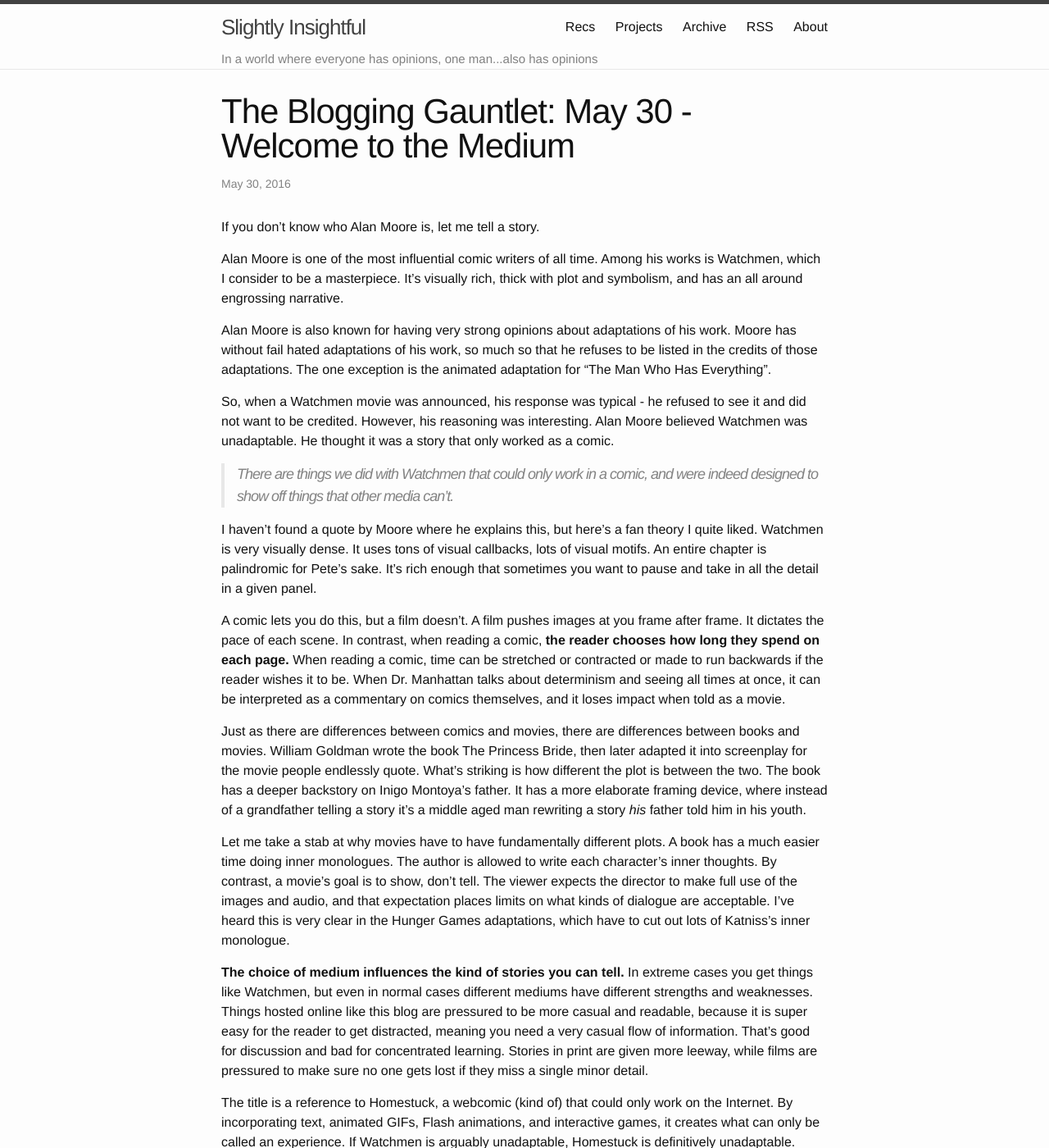
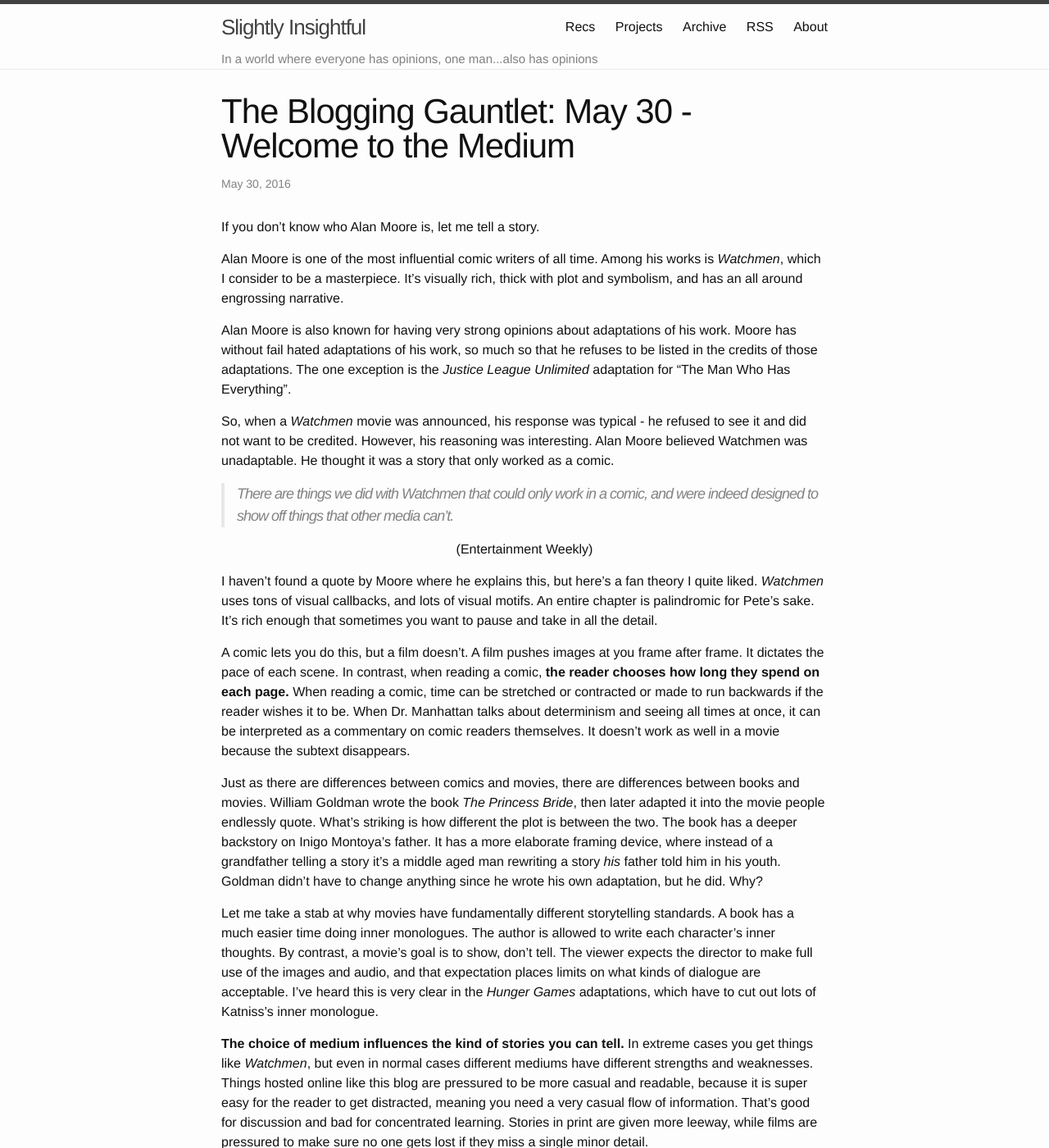
Before and after one commit to alexirpan/alexirpan.github.io, a Jekyll site: the page built from _posts/may2016/2016-05-30-may-30.markdown, in a window 1280 px wide and 1400 px high. Shown: the whole window at 82% size. Built offline with Jekyll 4.4.1, drawn with Linux system fonts in a browser that asks for light colours; some of the changed text lies outside the part shown.

Commit message:
Update 2016-05-30-may-30.markdown
Edits and formstting

```diff
--- a/_posts/may2016/2016-05-30-may-30.markdown
+++ b/_posts/may2016/2016-05-30-may-30.markdown
@@ -6,24 +6,27 @@
 
 If you don't know who Alan Moore is, let me tell a story.
 
-Alan Moore is one of the most influential comic writers of all time. Among his works is Watchmen, which I consider to be a masterpiece. It's visually rich, thick with plot and symbolism, and has an all around engrossing narrative.
+Alan Moore is one of the most influential comic writers of all time. Among his works is *Watchmen*, which I consider to be a masterpiece. It's visually rich, thick with plot and symbolism, and has an all around engrossing narrative.
 
-Alan Moore is also known for having very strong opinions about adaptations of his work. Moore has without fail hated adaptations of his work, so much so that he refuses to be listed in the credits of those adaptations. The one exception is the animated adaptation for "The Man Who Has Everything".
+Alan Moore is also known for having very strong opinions about adaptations of his work. Moore has without fail hated adaptations of his work, so much so that he refuses to be listed in the credits of those adaptations. The one exception is the *Justice League Unlimited* adaptation for "The Man Who Has Everything".
 
-So, when a Watchmen movie was announced, his response was typical - he refused to see it and did not want to be credited. However, his reasoning was interesting. Alan Moore believed Watchmen was unadaptable. He thought it was a story that only worked as a comic.
+So, when a *Watchmen* movie was announced, his response was typical - he refused to see it and did not want to be credited. However, his reasoning was interesting. Alan Moore believed Watchmen was unadaptable. He thought it was a story that only worked as a comic.
 
 > There are things we did with Watchmen that could only work in a comic, and were indeed designed to show off things that other media can't.
 
-I haven't found a quote by Moore where he explains this, but here's a fan theory I quite liked. Watchmen is very visually dense. It uses tons of visual callbacks, lots of visual motifs. An entire chapter is palindromic for Pete's sake. It's rich enough that sometimes you want to pause and take in all the detail in a given panel.
+(Entertainment Weekly)
+{: .centered }
 
-A comic lets you do this, but a film doesn't. A film pushes images at you frame after frame. It dictates the pace of each scene. In contrast, when reading a comic, **the reader chooses how long they spend on each page.** When reading a comic, time can be stretched or contracted or made to run backwards if the reader wishes it to be. When Dr. Manhattan talks about determinism and seeing all times at once, it can be interpreted as a commentary on comics themselves, and it loses impact when told as a movie.
+I haven't found a quote by Moore where he explains this, but here's a fan theory I quite liked. *Watchmen* uses tons of visual callbacks, and lots of visual motifs. An entire chapter is palindromic for Pete's sake. It's rich enough that sometimes you want to pause and take in all the detail.
 
-Just as there are differences between comics and movies, there are differences between books and movies. William Goldman wrote the book The Princess Bride, then later adapted it into screenplay for the movie people endlessly quote. What's striking is how different the plot is between the two. The book has a deeper backstory on Inigo Montoya's father. It has a more elaborate framing device, where instead of a grandfather telling a story it's a middle aged man rewriting a story *his* father told him in his youth.
+A comic lets you do this, but a film doesn't. A film pushes images at you frame after frame. It dictates the pace of each scene. In contrast, when reading a comic, **the reader chooses how long they spend on each page.** When reading a comic, time can be stretched or contracted or made to run backwards if the reader wishes it to be. When Dr. Manhattan talks about determinism and seeing all times at once, it can be interpreted as a commentary on comic readers themselves. It doesn't work as well in a movie because the subtext disappears.
 
-Let me take a stab at why movies have to have fundamentally different plots. A book has a much easier time doing inner monologues. The author is allowed to write each character's inner thoughts. By contrast, a movie's goal is to show, don't tell. The viewer expects the director to make full use of the images and audio, and that expectation places limits on what kinds of dialogue are acceptable. I've heard this is very clear in the Hunger Games adaptations, which have to cut out lots of Katniss's inner monologue.
+Just as there are differences between comics and movies, there are differences between books and movies. William Goldman wrote the book *The Princess Bride*, then later adapted it into the movie people endlessly quote. What's striking is how different the plot is between the two. The book has a deeper backstory on Inigo Montoya's father. It has a more elaborate framing device, where instead of a grandfather telling a story it's a middle aged man rewriting a story *his* father told him in his youth. Goldman didn't have to change anything since he wrote his own adaptation, but he did. Why?
 
-**The choice of medium influences the kind of stories you can tell.** In extreme cases you get things like Watchmen, but even in normal cases different mediums have different strengths and weaknesses. Things hosted online like this blog are pressured to be more casual and readable, because it is super easy for the reader to get distracted, meaning you need a very casual flow of information. That's good for discussion and bad for concentrated learning. Stories in print are given more leeway, while films are pressured to make sure no one gets lost if they miss a single minor detail.
+Let me take a stab at why movies have fundamentally different storytelling standards. A book has a much easier time doing inner monologues. The author is allowed to write each character's inner thoughts. By contrast, a movie's goal is to show, don't tell. The viewer expects the director to make full use of the images and audio, and that expectation places limits on what kinds of dialogue are acceptable. I've heard this is very clear in the *Hunger Games* adaptations, which have to cut out lots of Katniss's inner monologue.
 
-The title is a reference to Homestuck, a webcomic (kind of) that could only work on the Internet. By incorporating text, animated GIFs, Flash animations, and interactive games, it creates what can only be called an experience. If Watchmen is arguably unadaptable, Homestuck is definitively unadaptable.
+**The choice of medium influences the kind of stories you can tell.** In extreme cases you get things like *Watchmen*, but even in normal cases different mediums have different strengths and weaknesses. Things hosted online like this blog are pressured to be more casual and readable, because it is super easy for the reader to get distracted, meaning you need a very casual flow of information. That's good for discussion and bad for concentrated learning. Stories in print are given more leeway, while films are pressured to make sure no one gets lost if they miss a single minor detail.
 
-That's not good, and that's not bad. It's just the nature of the medium. So, next time you see something interesting, try considering through what means it was presented, and see if it colors your perception. If you find anything interesting, leave me a comment, since I'd like to learn more.
+The title is a reference to *Homestuck*, a webcomic (kind of) that could only work on the Internet. By incorporating text, animated GIFs, Flash animations, and interactive games, it creates what can only be called an experience. If *Watchmen* is arguably unadaptable, *Homestuck* is definitively so.
+
+That's not good, and that's not bad. It's just the nature of works that push their medium to its limits. So, next time you see something interesting, try considering through what means it was presented, and see if it colors your perception. If you find anything interesting, leave me a comment, since I'd like to learn more.
```
